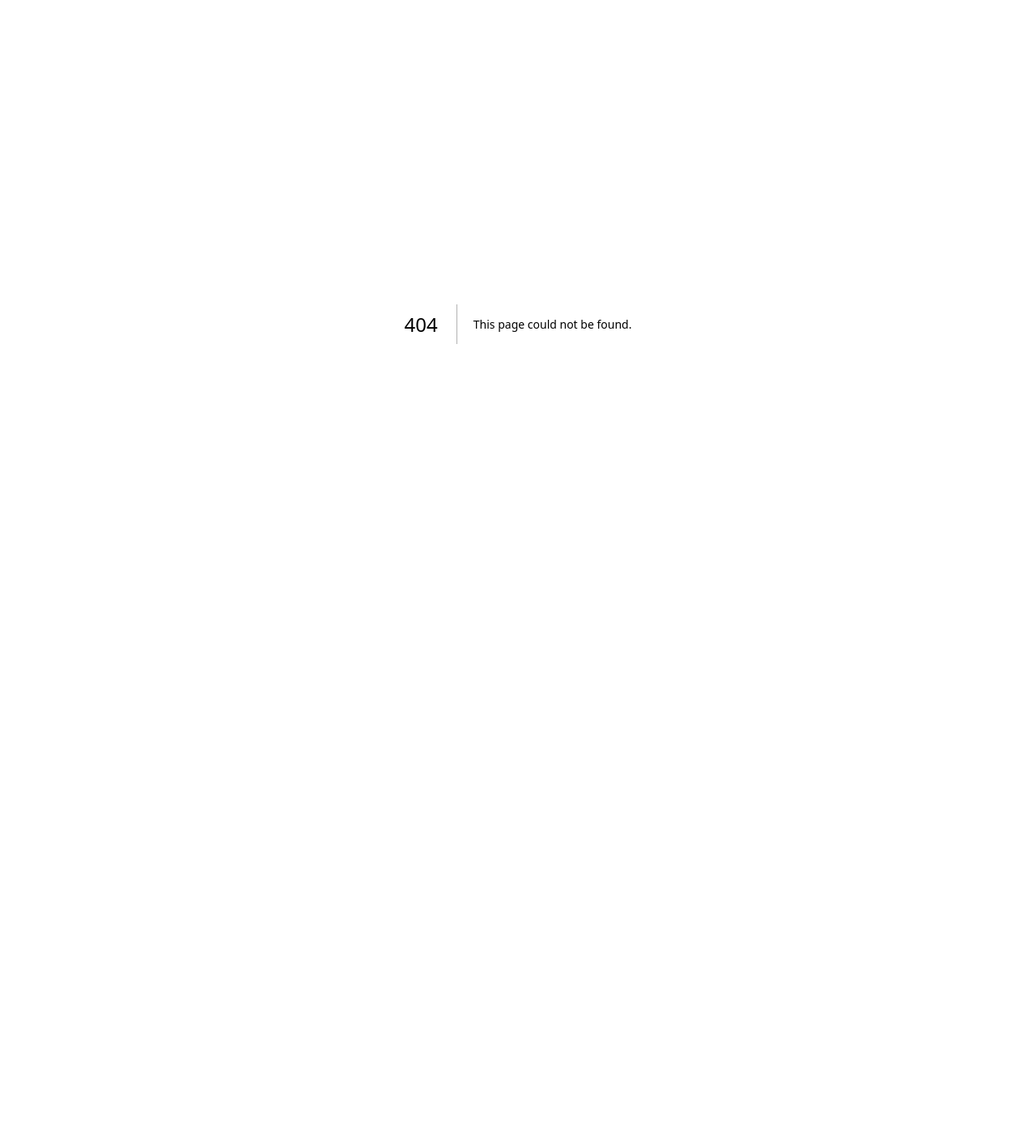
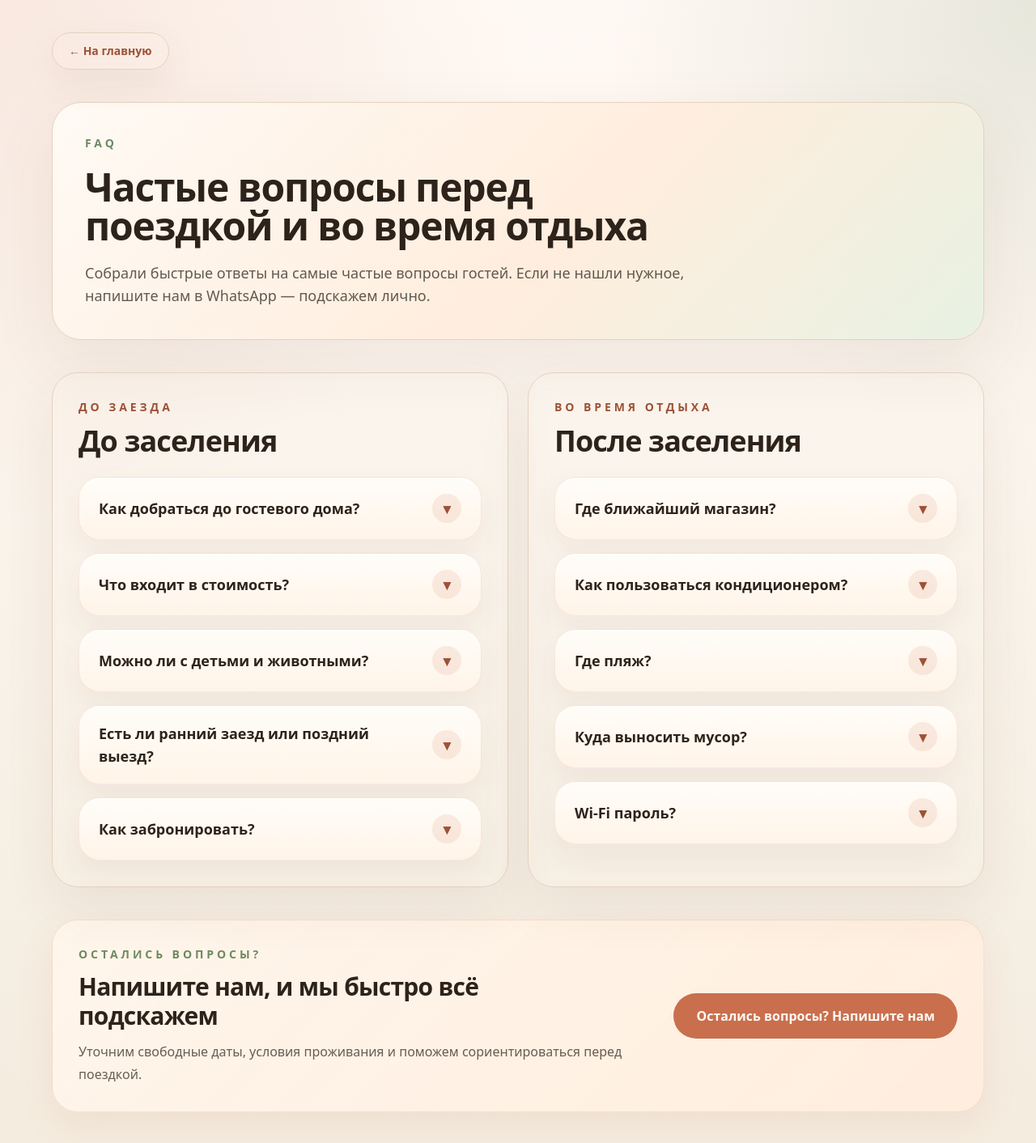
Before and after one commit to TheVeryGit/rozacrimea, a Next.js app: page /faq in a window 1280 px wide. Before the commit this address had no page. Shown: the whole page at 81% size. Before the commit the page ends 800 px from the top, so only its background shows below. Built offline with nearby package versions, Linux system fonts and the light colour scheme.

Commit message:
Add FAQ page and homepage link

```diff
--- /dev/null
+++ b/app/faq/page.tsx
@@ -0,0 +1,118 @@
+import type { Metadata } from "next";
+import Link from "next/link";
+import { SectionHeading } from "@/app/components/site-elements";
+import { createWhatsAppLink, siteContent } from "@/lib/site";
+
+export const metadata: Metadata = {
+  title: `FAQ | ${siteContent.hero.title}`,
+  description: "Ответы на частые вопросы до заселения и во время проживания.",
+};
+
+function FaqAccordion({
+  title,
+  eyebrow,
+  items,
+}: {
+  title: string;
+  eyebrow: string;
+  items: { question: string; answer: string }[];
+}) {
+  return (
+    <section className="space-y-6 rounded-[32px] border border-[var(--border)] bg-white/82 p-6 shadow-[0_24px_64px_rgba(99,69,48,0.08)] backdrop-blur sm:p-8">
+      <SectionHeading eyebrow={eyebrow} title={title} />
+      <div className="space-y-4">
+        {items.map((item) => (
+          <details
+            key={item.question}
+            className="group overflow-hidden rounded-[26px] border border-[rgba(201,111,77,0.14)] bg-[linear-gradient(180deg,#fffdf9_0%,#fff4e8_100%)] shadow-[0_14px_36px_rgba(99,69,48,0.06)]"
+          >
+            <summary className="flex cursor-pointer list-none items-center justify-between gap-4 px-5 py-5 text-left text-lg font-semibold text-[var(--foreground)] marker:content-none sm:px-6">
+              <span>{item.question}</span>
+              <span className="flex h-9 w-9 shrink-0 items-center justify-center rounded-full bg-[rgba(201,111,77,0.12)] text-[var(--accent-deep)]">
+                ▾
+              </span>
+            </summary>
+            <div className="border-t border-[rgba(229,209,190,0.78)] px-5 py-5 text-base leading-7 text-[color:rgba(45,35,27,0.74)] sm:px-6">
+              {item.answer}
+            </div>
+          </details>
+        ))}
+      </div>
+    </section>
+  );
+}
+
+export default function FaqPage() {
+  const whatsappHref = createWhatsAppLink(
+    siteContent.hero.whatsapp,
+    "Здравствуйте! У меня остались вопросы по проживанию в Rozacrimea.",
+  );
+
+  return (
+    <main className="px-4 py-4 sm:px-6 sm:py-10 lg:px-8">
+      <div className="mx-auto max-w-6xl space-y-8 sm:space-y-10">
+        <div className="sticky top-3 z-40 w-fit sm:top-4">
+          <Link
+            href="/"
+            className="inline-flex items-center gap-2 rounded-full border border-[var(--border)] bg-white/92 px-4 py-3 text-sm font-semibold text-[var(--accent-deep)] shadow-[0_16px_40px_rgba(118,84,63,0.08)] backdrop-blur transition-transform duration-200 hover:-translate-y-0.5 sm:px-5"
+          >
+            ← На главную
+          </Link>
+        </div>
+
+        <section className="overflow-hidden rounded-[36px] border border-[var(--border)] bg-[linear-gradient(135deg,rgba(255,251,246,0.94)_0%,rgba(255,237,221,0.96)_55%,rgba(231,242,226,0.9)_100%)] p-7 shadow-[0_28px_80px_rgba(99,69,48,0.08)] sm:p-10">
+          <div className="max-w-3xl space-y-5">
+            <p className="text-sm font-semibold uppercase tracking-[0.28em] text-[var(--green)]">
+              FAQ
+            </p>
+            <h1 className="text-4xl font-semibold tracking-tight text-[var(--foreground)] sm:text-5xl">
+              Частые вопросы перед поездкой и во время отдыха
+            </h1>
+            <p className="text-base leading-7 text-[color:rgba(45,35,27,0.74)] sm:text-lg">
+              Собрали быстрые ответы на самые частые вопросы гостей. Если не
+              нашли нужное, напишите нам в WhatsApp — подскажем лично.
+            </p>
+          </div>
+        </section>
+
+        <div className="grid gap-6 lg:grid-cols-2">
+          <FaqAccordion
+            eyebrow="До заезда"
+            title="До заселения"
+            items={siteContent.faq.before_checkin}
+          />
+          <FaqAccordion
+            eyebrow="Во время отдыха"
+            title="После заселения"
+            items={siteContent.faq.after_checkin}
+          />
+        </div>
+
+        <section className="rounded-[32px] border border-[rgba(201,111,77,0.16)] bg-[linear-gradient(135deg,rgba(255,246,236,0.92)_0%,rgba(255,237,221,0.98)_100%)] p-6 shadow-[0_16px_44px_rgba(201,111,77,0.1)] sm:p-8">
+          <div className="flex flex-col gap-5 lg:flex-row lg:items-center lg:justify-between">
+            <div className="max-w-2xl space-y-3">
+              <p className="text-sm font-semibold uppercase tracking-[0.28em] text-[var(--green)]">
+                Остались вопросы?
+              </p>
+              <h2 className="text-2xl font-semibold tracking-tight text-[var(--foreground)] sm:text-3xl">
+                Напишите нам, и мы быстро всё подскажем
+              </h2>
+              <p className="text-base leading-7 text-[color:rgba(45,35,27,0.72)]">
+                Уточним свободные даты, условия проживания и поможем
+                сориентироваться перед поездкой.
+              </p>
+            </div>
+            <a
+              className="inline-flex min-h-14 items-center justify-center rounded-full bg-[var(--accent)] px-7 text-base font-semibold text-[#fffaf6] transition-colors duration-200 hover:bg-[var(--accent-deep)]"
+              href={whatsappHref}
+              target="_blank"
+              rel="noreferrer"
+            >
+              Остались вопросы? Напишите нам
+            </a>
+          </div>
+        </section>
+      </div>
+    </main>
+  );
+}
--- a/app/page.tsx
+++ b/app/page.tsx
@@ -303,14 +303,22 @@ export default function Home() {
                 Быстро подскажем по свободным датам, стоимости и условиям проживания.
               </p>
               <div className="flex flex-col gap-3">
+                <div className="flex flex-col gap-3 sm:flex-row">
                   <a
-                  className="inline-flex min-h-14 items-center justify-center rounded-full bg-[var(--accent)] px-6 text-base font-semibold text-[#fffaf6] transition-colors duration-200 hover:bg-[var(--accent-deep)]"
+                    className="inline-flex min-h-14 items-center justify-center rounded-full bg-[var(--accent)] px-6 text-base font-semibold text-[#fffaf6] transition-colors duration-200 hover:bg-[var(--accent-deep)] sm:flex-1"
                     href={whatsappHref}
                     target="_blank"
                     rel="noreferrer"
                   >
                     WhatsApp
                   </a>
+                  <Link
+                    className="inline-flex min-h-14 items-center justify-center rounded-full border border-[rgba(201,111,77,0.26)] bg-white/70 px-6 text-base font-semibold text-[var(--accent-deep)] transition-colors duration-200 hover:bg-white sm:flex-1"
+                    href="/faq"
+                  >
+                    Частые вопросы
+                  </Link>
+                </div>
                 {telegramHref ? (
                   <a
                     className="inline-flex min-h-14 items-center justify-center rounded-full border border-[rgba(110,138,96,0.3)] bg-[rgba(110,138,96,0.12)] px-6 text-base font-semibold text-[var(--green)] transition-colors duration-200 hover:bg-[rgba(110,138,96,0.18)]"
--- a/content.json
+++ b/content.json
@@ -67,6 +67,52 @@
   "amenities": ["Wi-Fi", "Парковка", "Кондиционер", "Терраса", "Барбекю", "Своя кухня"],
   "address": "Коттеджный посёлок Золотой Крым, Скифская ул., 172",
   "yandex_org_id": "29532193659",
+  "faq": {
+    "before_checkin": [
+      {
+        "question": "Как добраться до гостевого дома?",
+        "answer": "Мы находимся по адресу: коттеджный посёлок Золотой Крым, Скифская ул., 172. Удобнее всего на машине — есть бесплатная парковка на территории. Точный маршрут пришлём в WhatsApp после бронирования."
+      },
+      {
+        "question": "Что входит в стоимость?",
+        "answer": "В стоимость входит проживание, Wi-Fi, пользование террасой, парковка. Постельное бельё и полотенца предоставляются."
+      },
+      {
+        "question": "Можно ли с детьми и животными?",
+        "answer": "С детьми — конечно! По поводу животных уточняйте индивидуально в WhatsApp."
+      },
+      {
+        "question": "Есть ли ранний заезд или поздний выезд?",
+        "answer": "Стандартное время заезда — с 14:00, выезда — до 12:00. Ранний заезд и поздний выезд возможны по договорённости — напишите нам заранее."
+      },
+      {
+        "question": "Как забронировать?",
+        "answer": "Просто напишите нам в WhatsApp — уточним свободные даты, стоимость и договоримся обо всём. Онлайн-оплата не требуется."
+      }
+    ],
+    "after_checkin": [
+      {
+        "question": "Где ближайший магазин?",
+        "answer": "Ближайший магазин в 10 минутах ходьбы. Адрес пришлём отдельно при заселении."
+      },
+      {
+        "question": "Как пользоваться кондиционером?",
+        "answer": "Пульт от кондиционера лежит на тумбочке. Рекомендуемая температура — 22-24°С. Если возникнут вопросы — звоните."
+      },
+      {
+        "question": "Где пляж?",
+        "answer": "До пляжа около 1 км пешком — примерно 12-15 минут. Выйдите за ворота и идите прямо по Скифской улице в сторону моря."
+      },
+      {
+        "question": "Куда выносить мусор?",
+        "answer": "Контейнеры для мусора находятся при выходе с территории, слева от ворот."
+      },
+      {
+        "question": "Wi-Fi пароль?",
+        "answer": "Пароль от Wi-Fi написан на карточке внутри апартамента, рядом с телевизором."
+      }
+    ]
+  },
   "promo": {
     "active": false,
     "text": ""
--- a/lib/site.ts
+++ b/lib/site.ts
@@ -8,6 +8,11 @@ export type Apartment = {
   amenities: string[];
   area: string;
   guests: string;
+};
+
+export type FaqItem = {
+  question: string;
+  answer: string;
 };
 
 export type SiteContent = {
@@ -22,6 +27,10 @@ export type SiteContent = {
   amenities: string[];
   address: string;
   yandex_org_id: string;
+  faq: {
+    before_checkin: FaqItem[];
+    after_checkin: FaqItem[];
+  };
   promo: {
     active: boolean;
     text: string;
```
Lines whose indentation alone changed are shown as unchanged.
